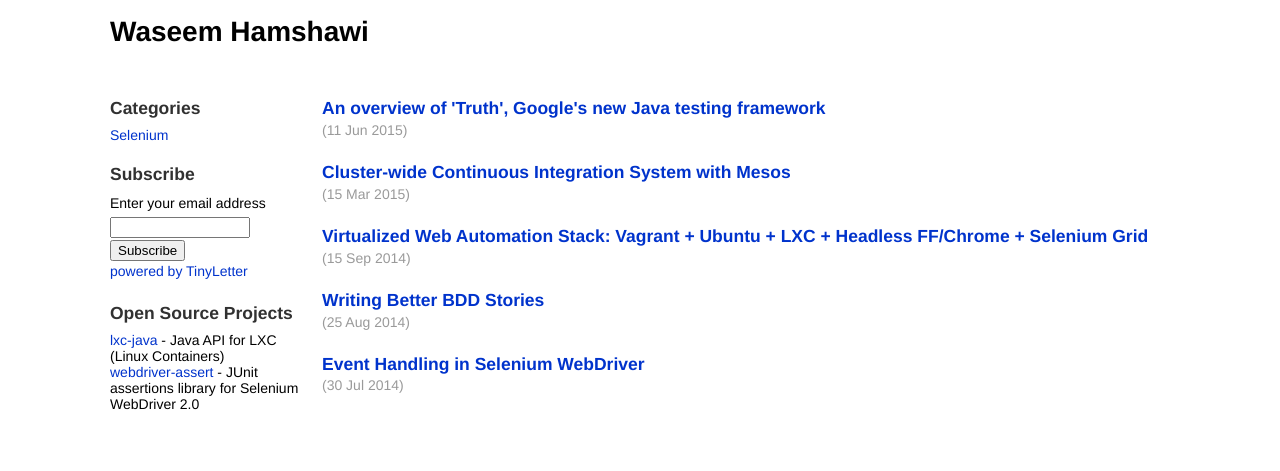
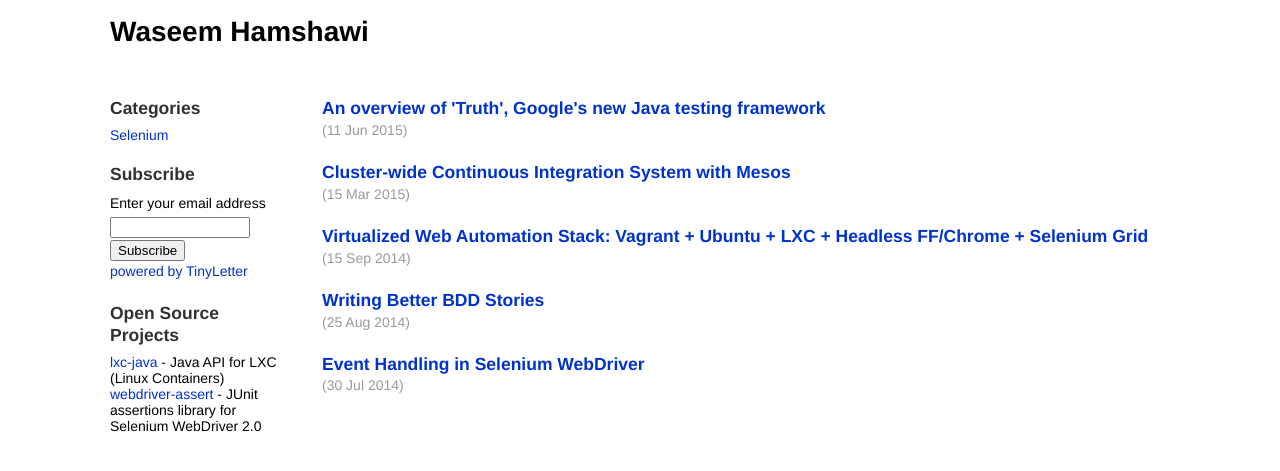
Before and after one commit to waseemh/waseemh.github.io_F, a Jekyll site: the page built from index.md, in a window 1280 px wide. Shown: the top 471 px of the page. Built offline with Jekyll 4.4.1, drawn with Linux system fonts in a browser that asks for light colours.

Commit message:
Update poole.css

```diff
--- a/public/css/poole.css
+++ b/public/css/poole.css
@@ -273,7 +273,7 @@ width:80%;
 #sidebar {
 float:left;
 width:20%;
-padding-right:20px;
+padding-right:30px;
 }
 
 #sidebar ul {
```
